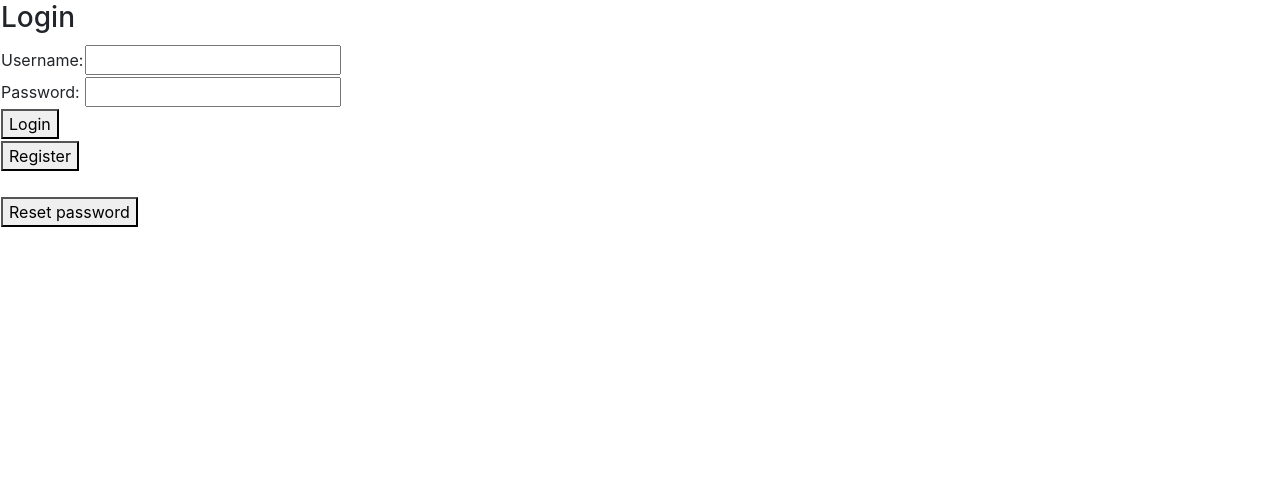
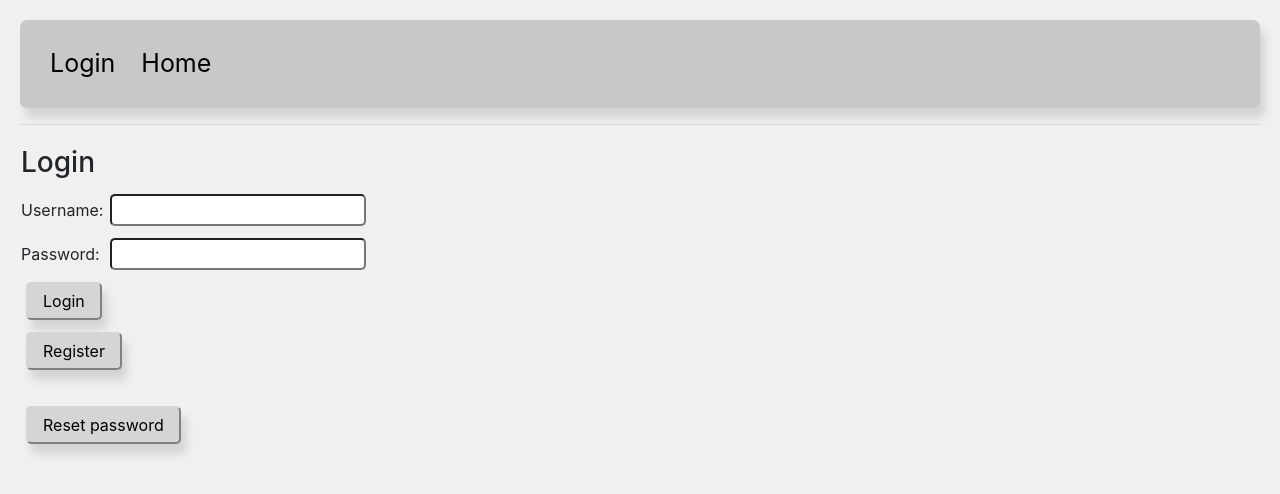
Before and after one commit to teodorcvijovic/artistic_workshop_scheduling_app, an Angular app in the folder frontend/: page /login in a window 1280 px wide. Shown: the top 494 px of the page. Built offline with nearby package versions, Linux system fonts and the light colour scheme.

Commit message:
add navbar

```diff
--- a/frontend/src/app/app-routing.module.ts
+++ b/frontend/src/app/app-routing.module.ts
@@ -1,5 +1,6 @@
 import { NgModule } from '@angular/core';
 import { RouterModule, Routes } from '@angular/router';
+import { HomeComponent } from './home/home.component';
 import { LoginComponent } from './login/login.component';
 import { RegisterComponent } from './register/register.component';
 import { ResetLinkComponent } from './reset-link/reset-link.component';
@@ -10,6 +11,8 @@ const routes: Routes = [
   {path: 'reset_password', component: ResetPasswordComponent},
   {path: 'reset_link', component: ResetLinkComponent},
   {path: 'register', component: RegisterComponent},
+
+  {path: '', component: HomeComponent}
 ];
 
 @NgModule({
--- a/frontend/src/app/app.component.css
+++ b/frontend/src/app/app.component.css
@@ -0,0 +1,24 @@
+#navbar {
+    padding: 20px;
+    background-color: rgb(200, 200, 200);
+    border-radius: 7px;
+    box-shadow: 5px 10px 8px #d4d4d4;
+}
+
+#router-outlet {
+    margin-top: 20px;
+}
+
+.navbar-link {
+    color: rgb(0, 0, 0);
+    /* font-weight: bold; */
+    font-size: 25px;
+    margin-left: 10px;
+}
+
+.navbar-link:hover {
+    color: rgb(119, 119, 119);
+    /* font-weight: bold; */
+    font-size: 25px;
+    margin-left: 10px;
+}
--- a/frontend/src/app/app.component.html
+++ b/frontend/src/app/app.component.html
@@ -1,3 +1,16 @@
-<div>
-  <router-outlet></router-outlet>
+<div id="app">
+  <nav class="navbar" id="navbar">
+    <div class="">
+      <a *ngIf='!logged' class="navbar-brand navbar-link" href="/login">Login</a>
+      <a *ngIf='logged' class="navbar-brand navbar-link" (click)="logout()">Logout</a>
+      <a class="navbar-brand navbar-link" href="/">Home</a>
+    </div>
+  </nav>
+
+  <hr>
+
+  <div id="router-outlet">
+    <router-outlet></router-outlet>
+  </div>
+
 </div>
--- a/frontend/src/app/app.component.ts
+++ b/frontend/src/app/app.component.ts
@@ -1,4 +1,6 @@
 import { Component } from '@angular/core';
+import { Router } from '@angular/router';
+import { SessionUtil } from './sessionutil';
 
 @Component({
   selector: 'app-root',
@@ -7,4 +9,21 @@ import { Component } from '@angular/core';
 })
 export class AppComponent {
   title = 'My App Component';
+
+  constructor(
+    private router: Router
+  ) {}
+
+  logged: boolean
+
+  ngOnInit() {
+    this.logged = false
+
+    if (SessionUtil.getJWT() != '') this.logged = true
+  }
+
+  logout() {
+    SessionUtil.clear()
+    this.router.navigate(['/'])
+  }
 }
--- a/frontend/src/app/app.module.ts
+++ b/frontend/src/app/app.module.ts
@@ -11,6 +11,7 @@ import { ResetPasswordComponent } from './reset-password/reset-password.componen
 import { ResetLinkComponent } from './reset-link/reset-link.component';
 import { RegisterComponent } from './register/register.component'
 import { HeadersInterceptor } from './headers.interceptor';
+import { HomeComponent } from './home/home.component';
 
 @NgModule({
   declarations: [
@@ -18,7 +19,8 @@ import { HeadersInterceptor } from './headers.interceptor';
     LoginComponent,
     ResetPasswordComponent,
     ResetLinkComponent,
-    RegisterComponent
+    RegisterComponent,
+    HomeComponent
   ],
   imports: [
     BrowserModule,
--- /dev/null
+++ b/frontend/src/app/home/home.component.html
@@ -0,0 +1,4 @@
+<div>
+    home component HTML page
+
+</div>
--- /dev/null
+++ b/frontend/src/app/home/home.component.ts
@@ -0,0 +1,15 @@
+import { Component, OnInit } from '@angular/core';
+
+@Component({
+  selector: 'app-home',
+  templateUrl: './home.component.html',
+  styleUrls: ['./home.component.css']
+})
+export class HomeComponent implements OnInit {
+
+  constructor() { }
+
+  ngOnInit(): void {
+  }
+
+}
--- a/frontend/src/app/login/login.component.ts
+++ b/frontend/src/app/login/login.component.ts
@@ -53,11 +53,9 @@ export class LoginComponent implements OnInit {
     })
   }
 
-  logout() {
-    SessionUtil.clear()
-
-    // TODO: redirect
-  }
+  // logout() {
+  //   SessionUtil.clear()
+  // }
 
   resetPassword() {
     this.router.navigate(['/reset_password'])
--- a/frontend/src/index.html
+++ b/frontend/src/index.html
@@ -10,7 +10,7 @@
   <!-- importing bootstrap -->
   <link rel="stylesheet" href="https://cdn.jsdelivr.net/npm/bootstrap@4.6.1/dist/css/bootstrap.min.css" integrity="sha384-zCbKRCUGaJDkqS1kPbPd7TveP5iyJE0EjAuZQTgFLD2ylzuqKfdKlfG/eSrtxUkn" crossorigin="anonymous" />
 </head>
-<body>
+<body id="main-app-body">
   <app-root></app-root>
 </body>
 </html>
--- a/frontend/src/styles.css
+++ b/frontend/src/styles.css
@@ -1 +1,41 @@
 /* You can add global styles to this file, and also import other style files */
+#app {
+    margin: 20px;
+}
+
+#main-app-body{
+    background-color: rgb(240, 240, 240);
+}
+
+input {
+    border-radius: 5px;
+    margin: 5px;
+    padding: 2px;
+
+}
+
+button {
+    border-radius: 5px;
+    margin: 5px;
+    padding-left: 15px;
+    padding-right: 15px;
+    padding-top: 5px;
+    padding-bottom: 5px;
+    color: rgb(0, 0, 0);
+    background-color: rgb(213, 213, 213);
+    border-color: rgb(213, 213, 213);
+    box-shadow: 5px 10px 8px #d4d4d4;
+}
+
+button:hover {
+    border-radius: 5px;
+    margin: 5px;
+    padding-left: 15px;
+    padding-right: 15px;
+    color: rgb(228, 228, 228);
+    background-color: rgb(78, 78, 78);
+    border-color: rgb(78, 78, 78);
+    padding-top: 5px;
+    padding-bottom: 5px;
+    box-shadow: 5px 10px 8px #d4d4d4;
+}
```
Also changed, not shown: frontend/src/app/home/home.component.css (added), 1 other file (tests, documents, lock files or other folders).
